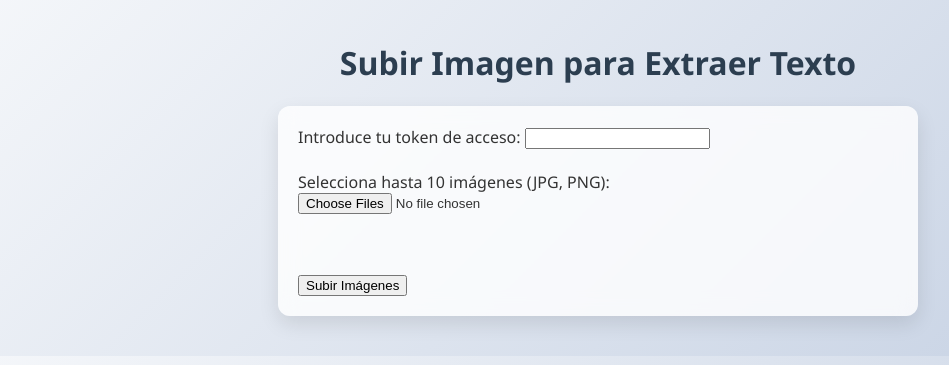
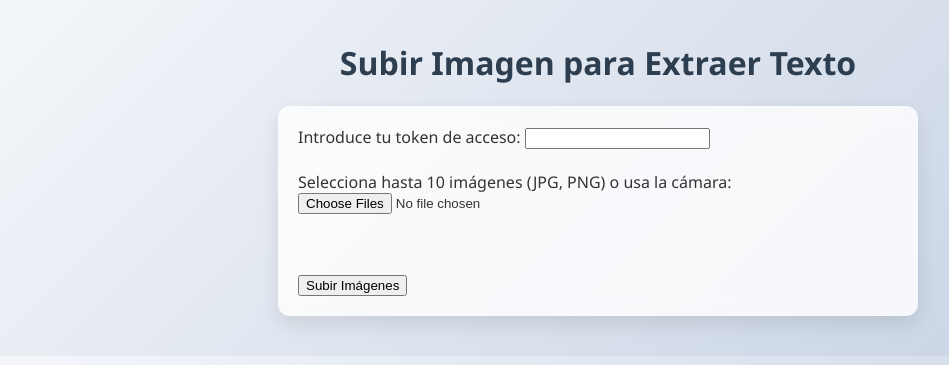
Before and after one commit to Aikomx3/registro_datos, a Flask app: page / in a window 1280 px wide. Shown: the top 365 px of the page, without its empty margins (42-991 px from the left). Run offline with Flask 3, Linux system fonts and the light colour scheme.

Commit message:
actualización index.html

```diff
--- a/templates/index.html
+++ b/templates/index.html
@@ -24,8 +24,9 @@
         <label for="access_token">Introduce tu token de acceso:</label>
         <input type="text" id="access_token" name="access_token" required><br><br>
 
-        <label for="file">Selecciona hasta 10 imágenes (JPG, PNG):</label>
-        <input type="file" id="file" name="file" accept="image/*" multiple required><br><br>
+        <!-- Nuevo campo de entrada para tomar fotos o seleccionar imágenes -->
+        <label for="file">Selecciona hasta 10 imágenes (JPG, PNG) o usa la cámara:</label>
+        <input type="file" id="file" name="file" accept="image/*" multiple capture="camera" required><br><br>
 
         <input type="submit" value="Subir Imágenes">
     </form>
```
